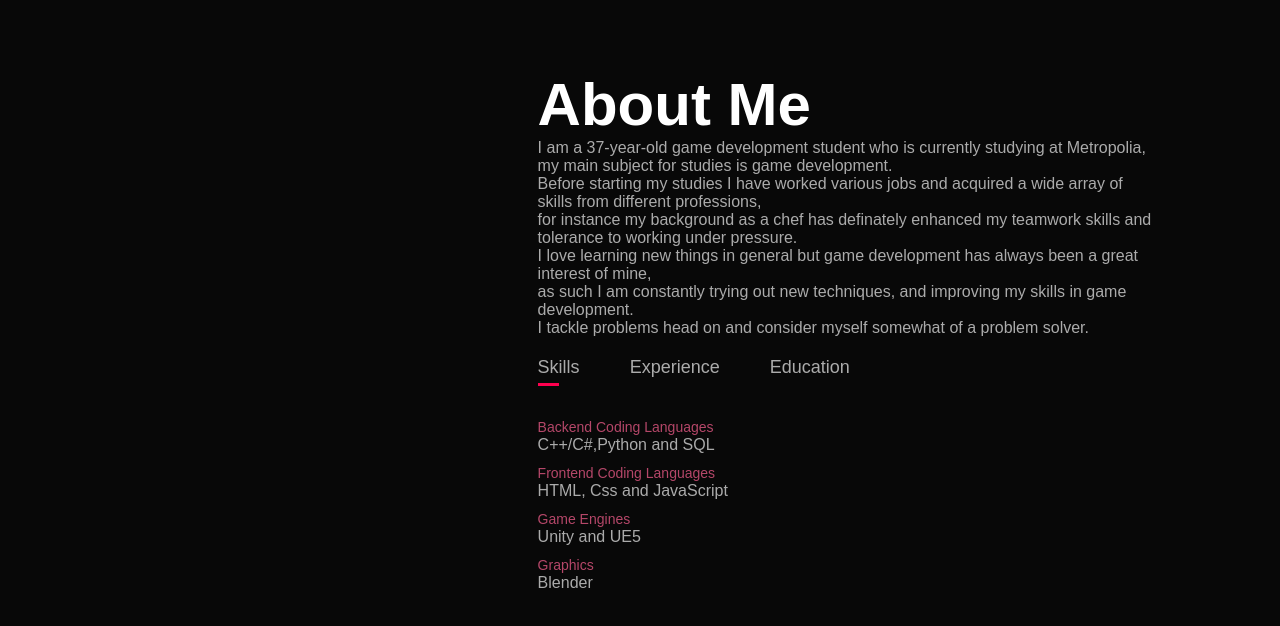
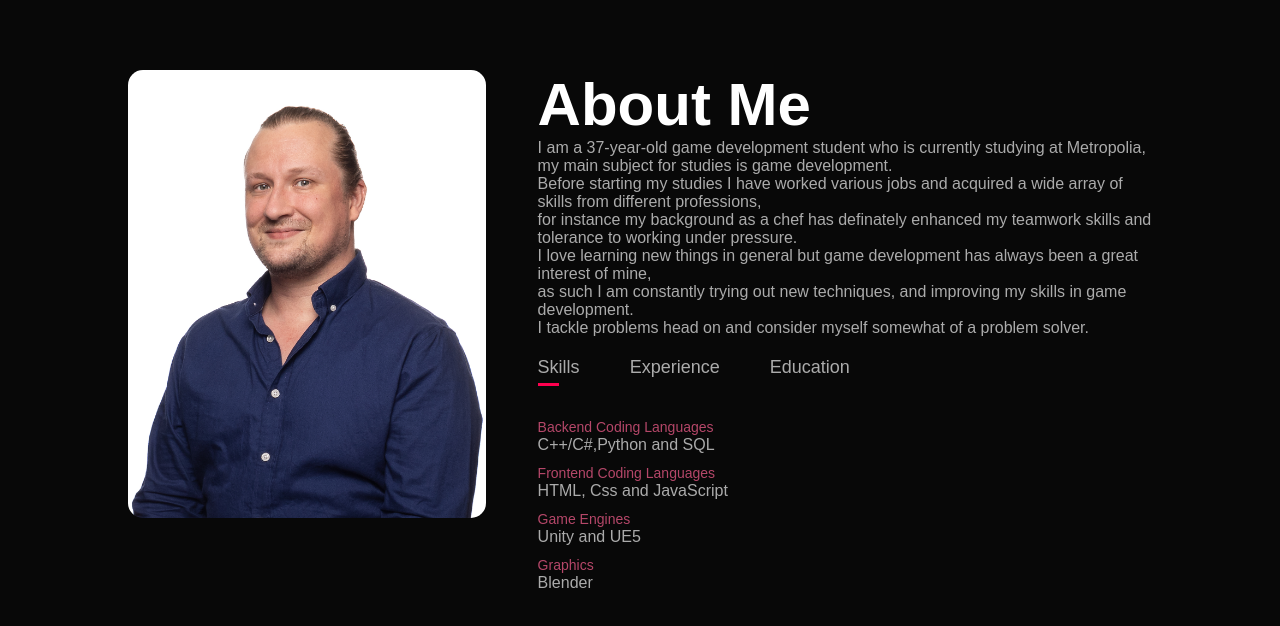
Before and after one commit to PeeKoo87/PortfolioWebsite, a plain HTML site: page index.html in a window 1280 px wide. Shown: the part 820-1446 px from the top of the page. Drawn offline with Linux system fonts and the light colour scheme.

Commit message:
picture update

```diff
--- a/index.html
+++ b/index.html
@@ -35,7 +35,7 @@
     <div class="container">
         <div class="row">
             <div class="about-col-1">
-                <img src="assets/images/CVPict" alt="">
+                <img src="assets/images/CVPict.jpg" alt="https://placehold.co/600x400">
             </div>
             <div class="about-col-2">
                 <h1 class="sub-title">About Me</h1>
```
